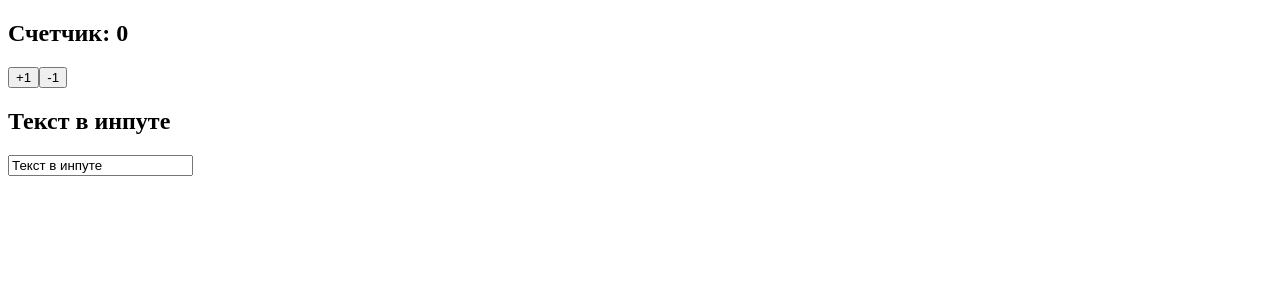
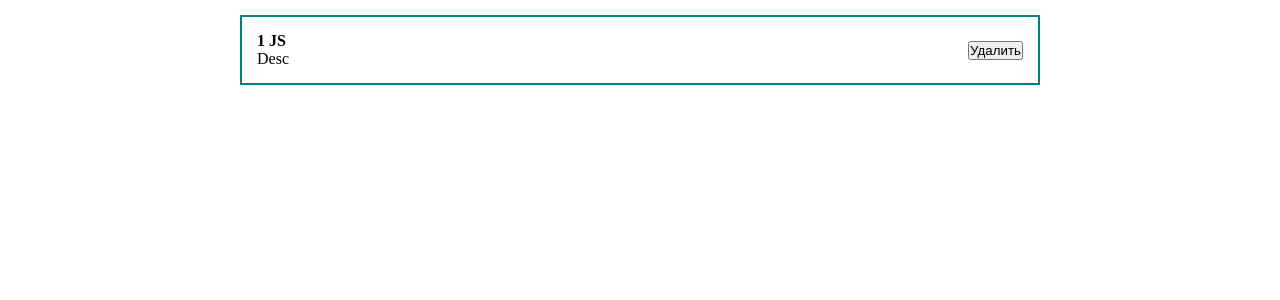
Before and after one commit to iAllBe/react-fundamental, a React (Create React App) app: page / in a window 1280 px wide. Shown: the top 300 px of the page. Built offline with nearby package versions, Linux system fonts and the light colour scheme.

Commit message:
add PostItem and base styles

```diff
--- a/src/App.js
+++ b/src/App.js
@@ -1,19 +1,13 @@
 import React, {useState} from 'react';
 import Counter from "./components/Counter";
+import './styles/App.css'
+import PostItem from "./components/PostItem";
 
 function App() {
-    const [value, setValue] = useState('Текст в инпуте')
 
   return (
       <div className="App">
-          <Counter/>
-
-          <h2>{value}</h2>
-          <input
-              type="text"
-              value={value}
-              onChange={e => setValue(e.target.value)}
-          />
+          <PostItem post={{id: 1, title: 'JS', body: 'Desc'}}/>
       </div>
   );
 }
--- /dev/null
+++ b/src/components/PostItem.jsx
@@ -0,0 +1,19 @@
+import React from 'react';
+
+const PostItem = ({post}) => {
+    return (
+        <div>
+            <div className="post">
+                <div className="post__content">
+                    <strong>{post.id} {post.title}</strong>
+                    <div>{post.body}</div>
+                </div>
+                <div className="post__btns">
+                    <button>Удалить</button>
+                </div>
+            </div>
+        </div>
+    );
+};
+
+export default PostItem;
--- /dev/null
+++ b/src/styles/App.css
@@ -0,0 +1,23 @@
+* {
+    margin: 0;
+    padding: 0;
+    box-sizing: border-box;
+}
+
+#root {
+    display: flex;
+    justify-content: center;
+}
+
+.App {
+    width: 800px;
+}
+
+.post {
+    display: flex;
+    padding: 15px;
+    border: 2px solid teal;
+    margin-top: 15px;
+    justify-content: space-between;
+    align-items: center;
+}
```
